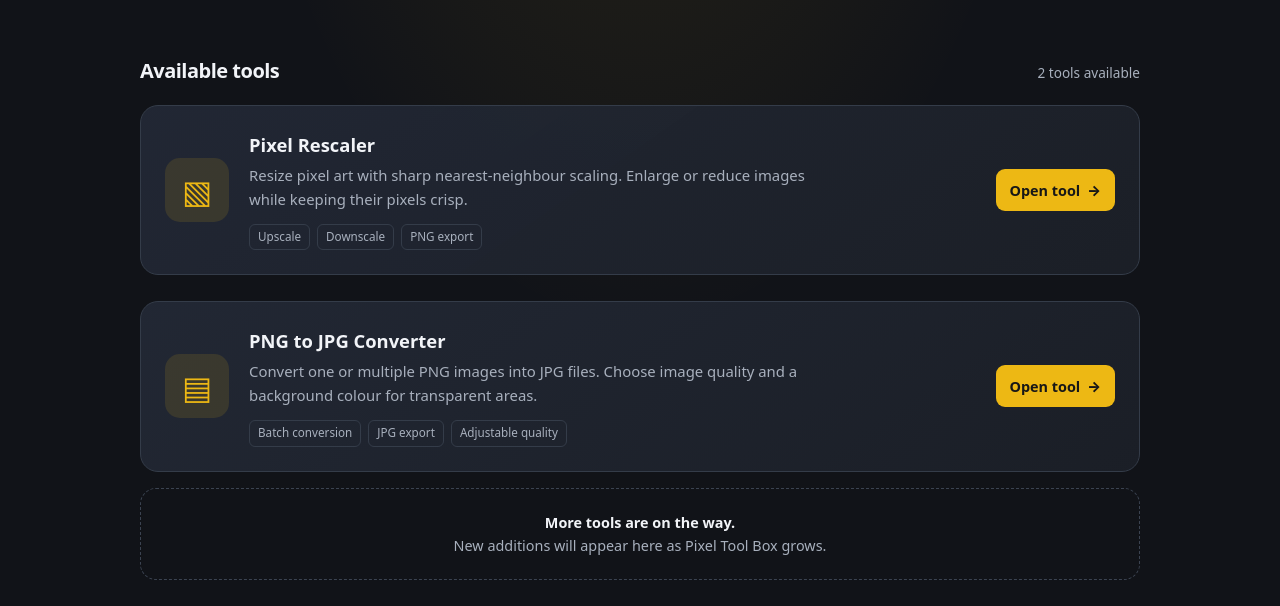
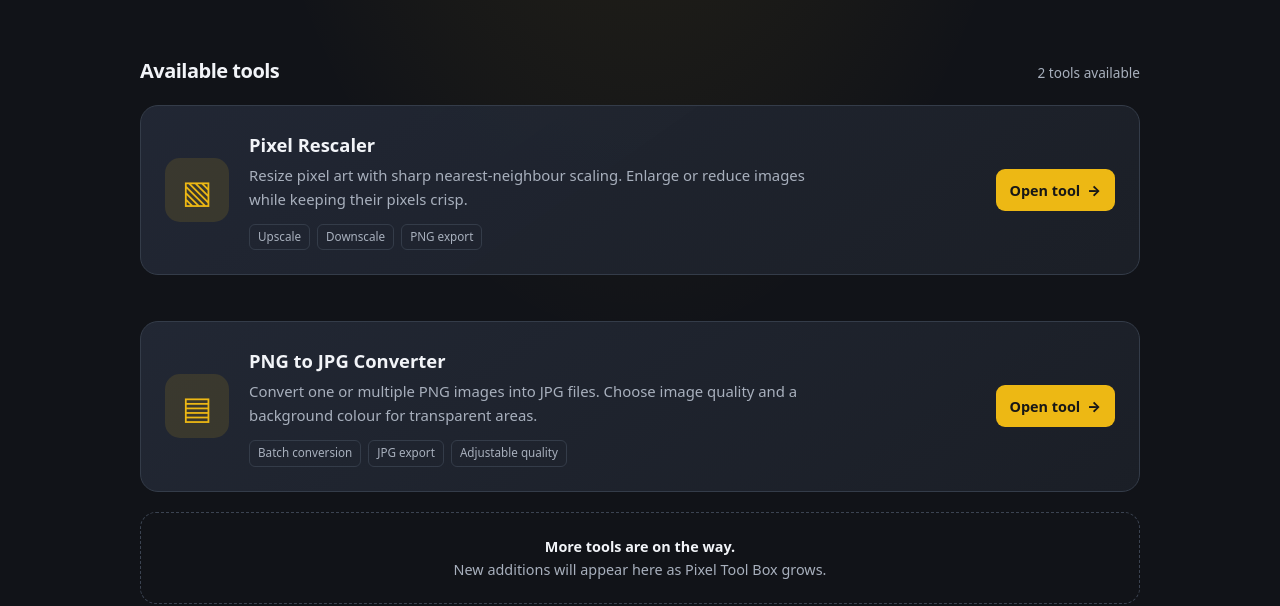
Before and after one commit to PixelToolBox/PixelToolBox.github.io, a plain HTML site: page index.html in a window 1280 px wide. Shown: the part 367-973 px from the top of the page. Drawn offline with Linux system fonts and the light colour scheme.

Commit message:
Add margin-bottom to tool-card style

```diff
--- a/style.css
+++ b/style.css
@@ -141,7 +141,7 @@
     .tool-count { color: var(--muted); font-size: .85rem; }
     .tool-card {
       display: grid; grid-template-columns: auto 1fr auto; align-items: center; gap: 20px;
-      padding: 24px; border: 1px solid var(--border); border-radius: 18px;
+      padding: 24px; border: 1px solid var(--border); border-radius: 18px; margin-bottom:20px;
       background: linear-gradient(145deg, rgba(35,41,54,.92), rgba(27,31,39,.96));
       text-decoration: none; transition: border-color .18s, transform .18s, background .18s;
     }
```
